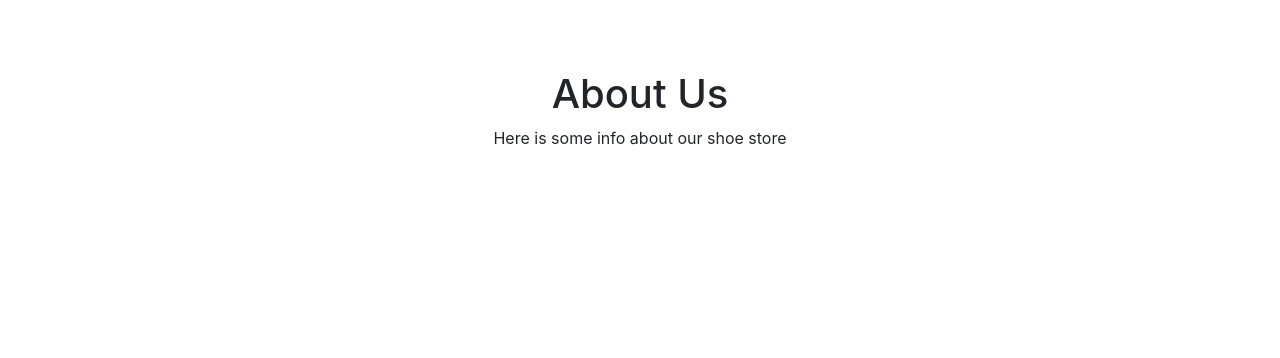
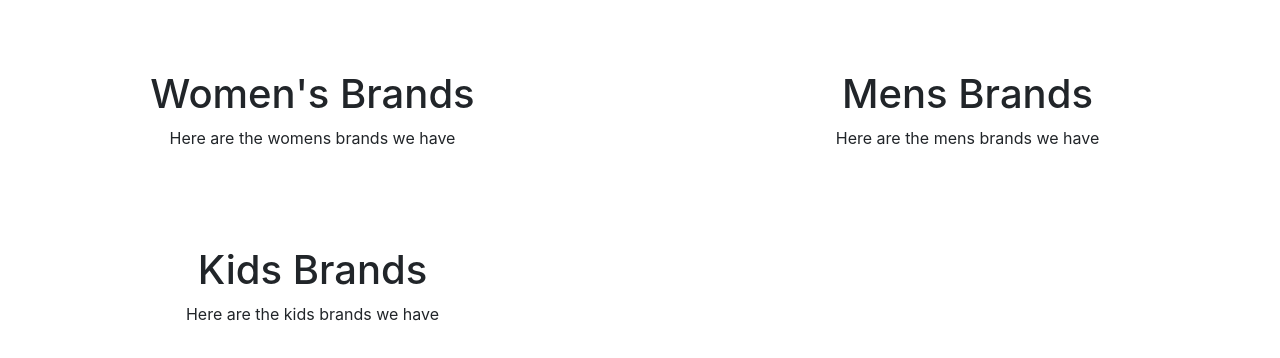
Before and after one commit to ajwestgerdes/react-store-site, a React (Create React App) app in the folder client/: page / in a window 1280 px wide. Shown: the part 1244-1602 px from the top of the page. Before the commit the page ends 1440 px from the top, so only its background shows below. Built offline with nearby package versions, Linux system fonts and the light colour scheme.

Commit message:
basic brand update

```diff
--- a/client/src/components/Brands.js
+++ b/client/src/components/Brands.js
@@ -13,9 +13,17 @@ export class Brands extends Component {
                 </div >
                 <div id="brands" class="brand-container">
                     <div class="row">
-                        <div class="about-text col-12 ">
-                            <h1 class="text-center" >About Us</h1>
-                            <p class="text-center">Here is some info about our shoe store</p>
+                        <div class="about-text col-6 col-md-6">
+                            <h1 class="text-center" >Women's Brands</h1>
+                            <p class="text-center">Here are the womens brands we have</p>
+                        </div>
+                        <div class="about-text col-6 col-md-6">
+                            <h1 class="text-center" >Mens Brands</h1>
+                            <p class="text-center">Here are the mens brands we have</p>
+                        </div>
+                        <div class="about-text col-6 col-md-6">
+                            <h1 class="text-center" >Kids Brands</h1>
+                            <p class="text-center">Here are the kids brands we have</p>
                         </div>
                     </div>
                 </div>
```
